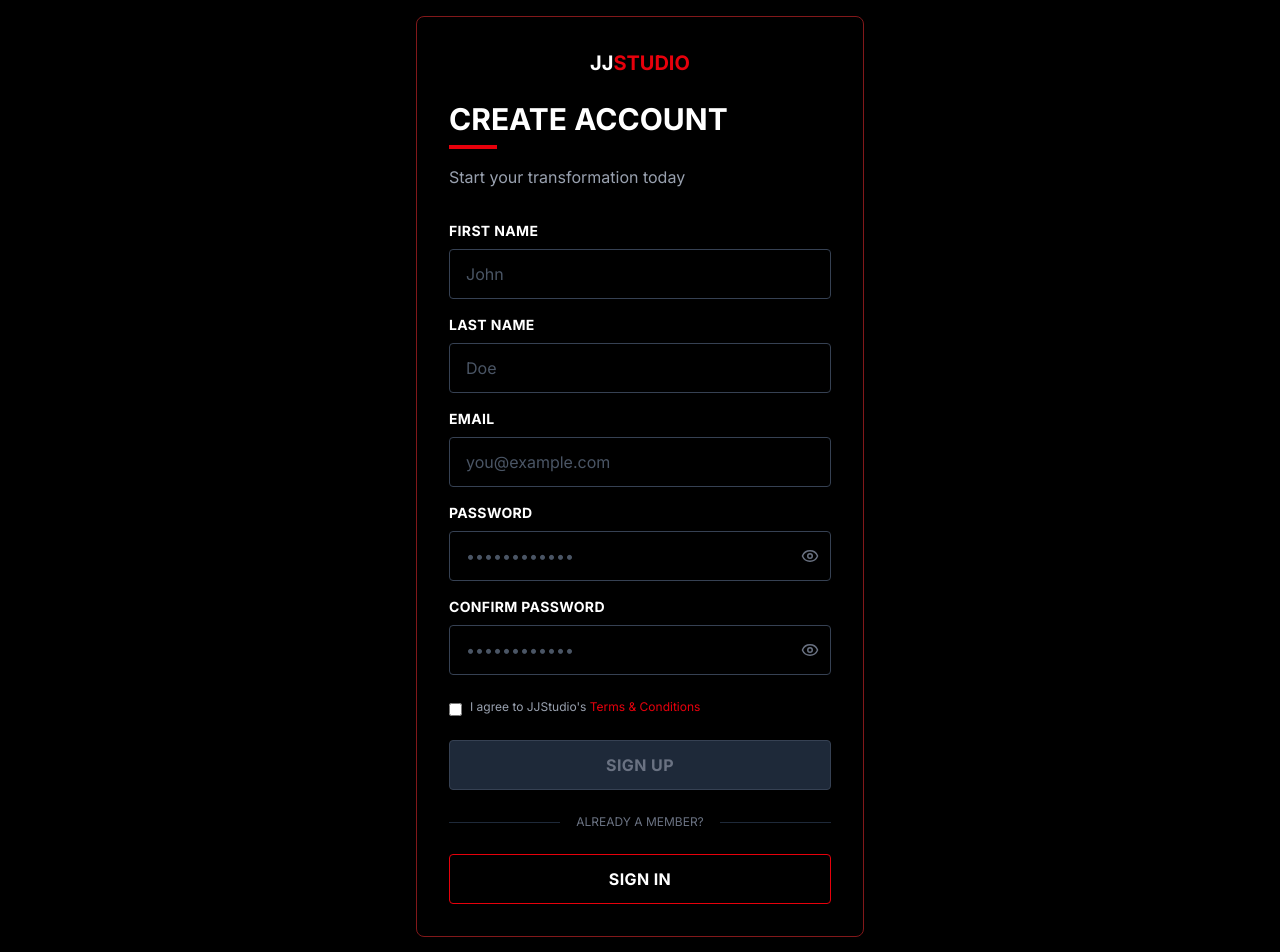
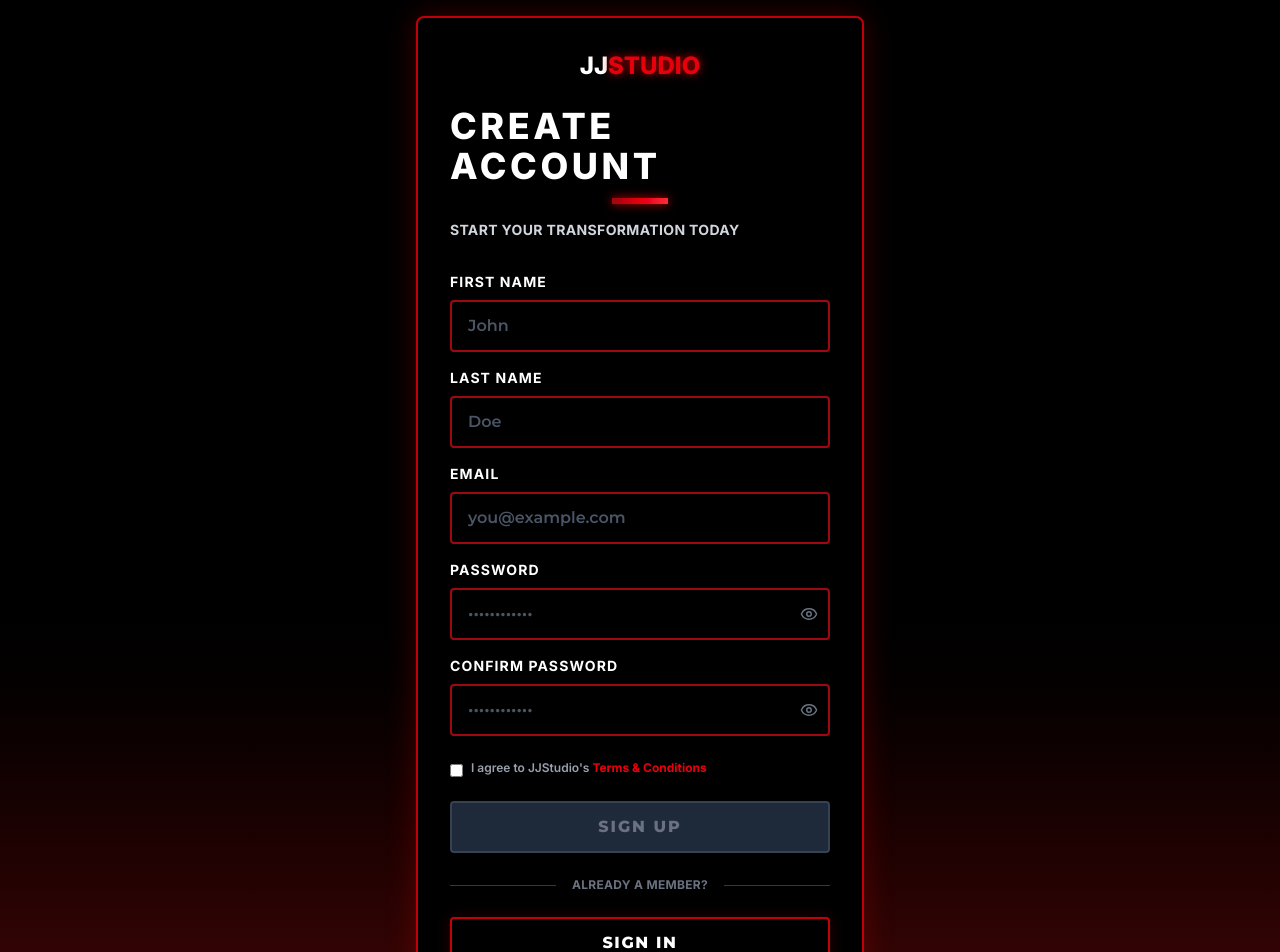
Before and after one commit to JGrayeb/JJStudio, a Next.js app: page /signup in a window 1280 px wide. Shown: the top 952 px of the page. Built offline with nearby package versions, Linux system fonts and the light colour scheme; no server answers.

Commit message:
Register botton

```diff
--- a/app/dashboard/page.tsx
+++ b/app/dashboard/page.tsx
@@ -8,7 +8,7 @@ import { useAuth } from '@/app/hooks/useAuth';
 
 export default function DashboardPage() {
   const supabase = createClient();
-  const { user, profile, signOut, loading: authLoading } = useAuth();
+  const { user, userProfile, signOut, loading: authLoading } = useAuth();
   const router = useRouter();
 
   const [trainers, setTrainers] = useState<any[]>([]);
@@ -95,7 +95,7 @@ export default function DashboardPage() {
       <header className="bg-black border-b border-white/5">
         <div className="max-w-7xl mx-auto px-6 py-6 flex items-center justify-between">
           <div>
-            <h1 className="text-2xl font-black">Welcome, {profile?.full_name ?? 'User'}</h1>
+            <h1 className="text-2xl font-black">Welcome, {userProfile?.first_name && userProfile?.last_name ? `${userProfile.first_name} ${userProfile.last_name}` : 'User'}</h1>
             <p className="text-sm text-white/50">Book sessions with our trainers</p>
           </div>
           <div className="flex items-center gap-4">
--- a/app/layout.js
+++ b/app/layout.js
@@ -8,7 +8,7 @@ export const metadata = {
   openGraph: {
     title: "JJStudio — Trust The Process",
     description: "Your first class is on us. No commitment. Just show up.",
-    url: "https://jjstudio.com",
+    url: "https://jjstudio.mx",
     siteName: "JJStudio",
     images: [
       {
--- a/app/signup/page.tsx
+++ b/app/signup/page.tsx
@@ -1,3 +1,4 @@
+
 'use client';
 
 import { useState, useEffect } from 'react';
@@ -110,7 +111,7 @@ const { error: profileError } = await supabase
         console.error('Profile creation error:', profileError);
         setError(`Failed to create profile: ${profileError.message}`);
         setIsLoading(false);
-  return;  // ← Stop here, don't continue
+        return;
       }
 
       setSignupSuccess(true);
@@ -124,13 +125,13 @@ const { error: profileError } = await supabase
 
   if (verificationState === 'verified') {
     return (
-      <div className="min-h-screen bg-black flex items-center justify-center p-4">
+      <div className="min-h-screen bg-gradient-to-b from-black via-black to-red-950 flex items-center justify-center p-4" style={{ fontFamily: 'Montserrat, sans-serif' }}>
         <div className="w-full max-w-md text-center">
-          <div className="bg-black border border-red-900 rounded-lg shadow-2xl p-8">
-            <CheckCircle size={64} className="text-red-600 mx-auto mb-6" />
-            <h1 className="text-3xl font-bold text-white mb-2">Email Verified!</h1>
-            <p className="text-gray-400 mb-6">Your account verified. Redirecting...</p>
-            <Loader size={24} className="text-red-600 animate-spin mx-auto" />
+          <div className="bg-black border-2 border-red-700 rounded-lg shadow-2xl p-8" style={{ boxShadow: '0 0 30px rgba(255, 0, 0, 0.25)' }}>
+            <CheckCircle size={64} className="text-red-600 mx-auto mb-6" style={{ filter: 'drop-shadow(0 0 10px #CC0000)' }} />
+            <h1 className="text-3xl font-black text-white mb-2" style={{ fontWeight: 800, letterSpacing: '0.08em' }}>EMAIL VERIFIED!</h1>
+            <p className="text-gray-400 mb-6 font-bold">Your account verified. Redirecting...</p>
+            <Loader size={24} className="text-red-600 animate-spin mx-auto" style={{ filter: 'drop-shadow(0 0 8px #CC0000)' }} />
           </div>
         </div>
       </div>
@@ -139,19 +140,19 @@ const { error: profileError } = await supabase
 
   if (signupSuccess) {
     return (
-      <div className="min-h-screen bg-black flex items-center justify-center p-4">
+      <div className="min-h-screen bg-gradient-to-b from-black via-black to-red-950 flex items-center justify-center p-4" style={{ fontFamily: 'Montserrat, sans-serif' }}>
         <div className="w-full max-w-md">
-          <div className="bg-black border border-red-900 rounded-lg shadow-2xl p-8 text-center">
-            <Mail size={64} className="text-red-600 mx-auto mb-6" />
-            <h1 className="text-3xl font-bold text-white mb-2">Verify Your Email</h1>
-            <div className="h-1 w-12 bg-red-600 mx-auto mb-4" />
-            <div className="bg-red-900/20 border border-red-600 rounded p-4 mb-6">
-              <p className="text-gray-300 text-sm mb-2">Verification link sent to:</p>
-              <p className="text-red-400 font-semibold break-all">{email}</p>
+          <div className="bg-black border-2 border-red-700 rounded-lg shadow-2xl p-8 text-center" style={{ boxShadow: '0 0 30px rgba(255, 0, 0, 0.25)' }}>
+            <Mail size={64} className="text-red-600 mx-auto mb-6" style={{ filter: 'drop-shadow(0 0 10px #CC0000)' }} />
+            <h1 className="text-3xl font-black text-white mb-4" style={{ fontWeight: 800, letterSpacing: '0.08em' }}>VERIFY YOUR EMAIL</h1>
+            <div className="h-1.5 w-16 bg-gradient-to-r from-red-900 to-red-600 mx-auto mb-6" style={{ boxShadow: '0 0 10px #CC0000' }} />
+            <div className="bg-red-900/20 border-2 border-red-700 rounded p-4 mb-6" style={{ boxShadow: '0 0 15px rgba(200, 0, 0, 0.2)' }}>
+              <p className="text-gray-300 text-sm mb-2 font-bold">VERIFICATION LINK SENT TO:</p>
+              <p className="text-red-400 font-bold break-all text-base">{email}</p>
             </div>
-            <p className="text-gray-400 text-sm mb-6">Click the link in your email to verify and auto-login.</p>
+            <p className="text-gray-300 text-sm mb-6 font-semibold">Click the link in your email to verify and auto-login.</p>
             <div className="border-t border-gray-800 pt-6">
-              <p className="text-gray-500 text-xs mb-4">Didn't receive email?</p>
+              <p className="text-gray-500 text-xs mb-4 font-bold">DIDN'T RECEIVE EMAIL?</p>
               <button
                 onClick={() => {
                   setSignupSuccess(false);
@@ -162,12 +163,12 @@ const { error: profileError } = await supabase
                   setConfirmPassword('');
                   setError('');
                 }}
-                className="text-red-600 hover:text-red-500 font-semibold text-sm"
+                className="text-red-600 hover:text-red-400 font-bold text-sm transition-colors uppercase tracking-wide"
               >
-                Try another email
+                TRY ANOTHER EMAIL
               </button>
             </div>
-            <p className="text-gray-600 text-xs mt-8 uppercase tracking-wider">Check spam folder</p>
+            <p className="text-gray-600 text-xs mt-8 uppercase tracking-widest font-bold">CHECK SPAM FOLDER</p>
           </div>
         </div>
       </div>
@@ -175,69 +176,85 @@ const { error: profileError } = await supabase
   }
 
   return (
-    <div className="min-h-screen bg-black flex items-center justify-center p-4">
+    <div className="min-h-screen bg-gradient-to-b from-black via-black to-red-950 flex items-center justify-center p-4" style={{ fontFamily: 'Montserrat, sans-serif' }}>
+      <style>{`
+        @import url('https://fonts.googleapis.com/css2?family=Montserrat:wght@400;600;700;800&display=swap');
+
+        input:focus {
+          box-shadow: 0 0 20px rgba(200, 0, 0, 0.4), inset 0 0 10px rgba(200, 0, 0, 0.1) !important;
+        }
+
+        button:not(:disabled):hover {
+          box-shadow: 0 0 25px rgba(200, 0, 0, 0.5) !important;
+          transform: translateY(-2px);
+        }
+      `}</style>
+
       <div className="w-full max-w-md">
-        <div className="bg-black border border-red-900 rounded-lg shadow-2xl p-8">
+        <div className="bg-black border-2 border-red-700 rounded-lg p-8" style={{ boxShadow: '0 0 30px rgba(200, 0, 0, 0.3)' }}>
           <div className="mb-8">
             <div className="text-center mb-6">
-              <span className="text-white font-bold text-xl">JJ</span>
-              <span className="text-red-600 font-bold text-xl">STUDIO</span>
+              <span className="text-white font-black text-2xl" style={{ fontWeight: 800 }}>JJ</span>
+              <span className="text-red-600 font-black text-2xl" style={{ fontWeight: 800, textShadow: '0 0 8px #CC0000' }}>STUDIO</span>
             </div>
-            <h1 className="text-3xl font-bold text-white mb-2">CREATE ACCOUNT</h1>
-            <div className="h-1 w-12 bg-red-600 mb-4" />
-            <p className="text-gray-400">Start your transformation today</p>
+            <h1 className="text-4xl font-black text-white mb-3" style={{ fontWeight: 800, letterSpacing: '0.1em' }}>CREATE ACCOUNT</h1>
+            <div className="h-1.5 w-14 bg-gradient-to-r from-red-800 via-red-600 to-red-500 mx-auto mb-4" style={{ boxShadow: '0 0 10px #CC0000' }} />
+            <p className="text-gray-300 font-bold uppercase tracking-wide text-sm">START YOUR TRANSFORMATION TODAY</p>
           </div>
 
           {error && (
-            <div className="mb-6 p-4 bg-red-900/20 border border-red-600 rounded flex items-start gap-3">
-              <div className="text-red-600 mt-0.5">⚠️</div>
-              <p className="text-red-400 text-sm">{error}</p>
+            <div className="mb-6 p-4 bg-red-900/30 border-2 border-red-700 rounded flex items-start gap-3" style={{ boxShadow: '0 0 15px rgba(200, 0, 0, 0.2)' }}>
+              <div className="text-red-600 mt-0.5 font-bold text-lg">⚠️</div>
+              <p className="text-red-400 text-sm font-semibold">{error}</p>
             </div>
           )}
 
           <form onSubmit={handleSubmit} className="space-y-4">
             <div>
-              <label className="block text-sm font-bold text-white mb-2 uppercase tracking-wide">First Name</label>
+              <label className="block text-sm font-bold text-white mb-2 uppercase tracking-wide" style={{ fontWeight: 700, letterSpacing: '0.08em' }}>First Name</label>
               <input
                 type="text"
                 value={firstName}
                 onChange={(e) => setFirstName(e.target.value)}
                 onFocus={() => setError('')}
                 placeholder="John"
-                className="w-full px-4 py-3 bg-black border border-gray-700 rounded text-white placeholder-gray-600 focus:outline-none focus:border-red-600 transition"
+                className="w-full px-4 py-3 bg-black border-2 border-red-800 rounded text-white placeholder-gray-600 focus:outline-none focus:border-red-600 transition font-semibold"
+                style={{ fontFamily: 'Montserrat, sans-serif', fontWeight: 600 }}
                 disabled={isLoading}
               />
             </div>
 
             <div>
-              <label className="block text-sm font-bold text-white mb-2 uppercase tracking-wide">Last Name</label>
+              <label className="block text-sm font-bold text-white mb-2 uppercase tracking-wide" style={{ fontWeight: 700, letterSpacing: '0.08em' }}>Last Name</label>
               <input
                 type="text"
                 value={lastName}
                 onChange={(e) => setLastName(e.target.value)}
                 onFocus={() => setError('')}
                 placeholder="Doe"
-                className="w-full px-4 py-3 bg-black border border-gray-700 rounded text-white placeholder-gray-600 focus:outline-none focus:border-red-600 transition"
+                className="w-full px-4 py-3 bg-black border-2 border-red-800 rounded text-white placeholder-gray-600 focus:outline-none focus:border-red-600 transition font-semibold"
+                style={{ fontFamily: 'Montserrat, sans-serif', fontWeight: 600 }}
                 disabled={isLoading}
               />
             </div>
 
             <div>
-              <label className="block text-sm font-bold text-white mb-2 uppercase tracking-wide">Email</label>
+              <label className="block text-sm font-bold text-white mb-2 uppercase tracking-wide" style={{ fontWeight: 700, letterSpacing: '0.08em' }}>Email</label>
               <input
                 type="email"
                 value={email}
                 onChange={(e) => setEmail(e.target.value)}
                 onFocus={() => setError('')}
                 placeholder="you@example.com"
-                className="w-full px-4 py-3 bg-black border border-gray-700 rounded text-white placeholder-gray-600 focus:outline-none focus:border-red-600 transition"
+                className="w-full px-4 py-3 bg-black border-2 border-red-800 rounded text-white placeholder-gray-600 focus:outline-none focus:border-red-600 transition font-semibold"
+                style={{ fontFamily: 'Montserrat, sans-serif', fontWeight: 600 }}
                 disabled={isLoading}
               />
-              {email && !isEmailValid && <p className="text-red-500 text-xs mt-1">Invalid email</p>}
+              {email && !isEmailValid && <p className="text-red-500 text-xs mt-1 font-bold">Invalid email</p>}
             </div>
 
             <div>
-              <label className="block text-sm font-bold text-white mb-2 uppercase tracking-wide">Password</label>
+              <label className="block text-sm font-bold text-white mb-2 uppercase tracking-wide" style={{ fontWeight: 700, letterSpacing: '0.08em' }}>Password</label>
               <div className="relative">
                 <input
                   type={showPassword ? 'text' : 'password'}
@@ -245,23 +262,24 @@ const { error: profileError } = await supabase
                   onChange={(e) => setPassword(e.target.value)}
                   onFocus={() => setError('')}
                   placeholder="••••••••••••"
-                  className="w-full px-4 py-3 bg-black border border-gray-700 rounded text-white placeholder-gray-600 focus:outline-none focus:border-red-600 transition"
+                  className="w-full px-4 py-3 bg-black border-2 border-red-800 rounded text-white placeholder-gray-600 focus:outline-none focus:border-red-600 transition font-semibold pr-12"
+                  style={{ fontFamily: 'Montserrat, sans-serif', fontWeight: 600 }}
                   disabled={isLoading}
                 />
                 <button
                   type="button"
                   onClick={() => setShowPassword(!showPassword)}
-                  className="absolute right-3 top-1/2 -translate-y-1/2 text-gray-500 hover:text-gray-300"
+                  className="absolute right-3 top-1/2 -translate-y-1/2 text-gray-500 hover:text-red-600 transition"
                   disabled={isLoading}
                 >
                   {showPassword ? <EyeOff size={18} /> : <Eye size={18} />}
                 </button>
               </div>
-              {password && !isPasswordValid && <p className="text-red-500 text-xs mt-1">Min 8 characters</p>}
+              {password && !isPasswordValid && <p className="text-red-500 text-xs mt-1 font-bold">Min 8 characters</p>}
             </div>
 
             <div>
-              <label className="block text-sm font-bold text-white mb-2 uppercase tracking-wide">Confirm Password</label>
+              <label className="block text-sm font-bold text-white mb-2 uppercase tracking-wide" style={{ fontWeight: 700, letterSpacing: '0.08em' }}>Confirm Password</label>
               <div className="relative">
                 <input
                   type={showConfirmPassword ? 'text' : 'password'}
@@ -269,34 +287,41 @@ const { error: profileError } = await supabase
                   onChange={(e) => setConfirmPassword(e.target.value)}
                   onFocus={() => setError('')}
                   placeholder="••••••••••••"
-                  className="w-full px-4 py-3 bg-black border border-gray-700 rounded text-white placeholder-gray-600 focus:outline-none focus:border-red-600 transition"
+                  className="w-full px-4 py-3 bg-black border-2 border-red-800 rounded text-white placeholder-gray-600 focus:outline-none focus:border-red-600 transition font-semibold pr-12"
+                  style={{ fontFamily: 'Montserrat, sans-serif', fontWeight: 600 }}
                   disabled={isLoading}
                 />
                 <button
                   type="button"
                   onClick={() => setShowConfirmPassword(!showConfirmPassword)}
-                  className="absolute right-3 top-1/2 -translate-y-1/2 text-gray-500 hover:text-gray-300"
+                  className="absolute right-3 top-1/2 -translate-y-1/2 text-gray-500 hover:text-red-600 transition"
                   disabled={isLoading}
                 >
                   {showConfirmPassword ? <EyeOff size={18} /> : <Eye size={18} />}
                 </button>
               </div>
-              {confirmPassword && !isPasswordMatch && <p className="text-red-500 text-xs mt-1">Passwords do not match</p>}
+              {confirmPassword && !isPasswordMatch && <p className="text-red-500 text-xs mt-1 font-bold">Passwords do not match</p>}
             </div>
 
             <div className="flex items-start gap-2 pt-2">
               <input type="checkbox" id="terms" className="mt-1 accent-red-600" required />
-              <label htmlFor="terms" className="text-xs text-gray-400">
-                I agree to JJStudio's <a href="/terms" className="text-red-600 hover:text-red-500">Terms & Conditions</a>
+              <label htmlFor="terms" className="text-xs text-gray-400 font-semibold">
+                I agree to JJStudio's <a href="/terms" className="text-red-600 hover:text-red-400 font-bold">Terms & Conditions</a>
               </label>
             </div>
 
             <button
               type="submit"
               disabled={!isFormValid}
-              className={`w-full py-3 rounded font-bold uppercase tracking-wide flex items-center justify-center gap-2 transition mt-6 ${
-                isFormValid ? 'bg-red-600 hover:bg-red-700 text-white cursor-pointer' : 'bg-gray-800 text-gray-500 cursor-not-allowed border border-gray-700'
+              className={`w-full py-3 rounded font-black uppercase tracking-wide flex items-center justify-center gap-2 transition mt-6 ${
+                isFormValid ? 'bg-red-600 hover:bg-red-700 text-white cursor-pointer border-2 border-red-500' : 'bg-gray-800 text-gray-500 cursor-not-allowed border-2 border-gray-700'
               }`}
+              style={{
+                fontWeight: 800,
+                letterSpacing: '0.12em',
+                boxShadow: isFormValid ? '0 0 20px rgba(200, 0, 0, 0.3)' : 'none',
+                fontFamily: 'Montserrat, sans-serif',
+              }}
             >
               {isLoading ? (
                 <>
@@ -310,20 +335,26 @@ const { error: profileError } = await supabase
           </form>
 
           <div className="my-6 flex items-center gap-4">
-            <div className="flex-1 h-px bg-gray-800" />
-            <span className="text-xs text-gray-500 uppercase">Already a member?</span>
-            <div className="flex-1 h-px bg-gray-800" />
+            <div className="flex-1 h-px bg-red-900" />
+            <span className="text-xs text-gray-500 uppercase font-bold tracking-wide">Already a member?</span>
+            <div className="flex-1 h-px bg-red-900" />
           </div>
 
           <a
             href="/login"
-            className="w-full py-3 rounded font-bold text-center bg-black border border-red-600 hover:bg-red-600/10 text-white transition uppercase tracking-wide block"
+            className="w-full py-3 rounded font-black text-center bg-black border-2 border-red-700 hover:bg-red-700/10 text-white transition uppercase tracking-wide block"
+            style={{
+              fontWeight: 800,
+              letterSpacing: '0.1em',
+              boxShadow: '0 0 15px rgba(200, 0, 0, 0.2)',
+              fontFamily: 'Montserrat, sans-serif',
+            }}
           >
             Sign In
           </a>
         </div>
 
-        <p className="text-center text-gray-600 text-xs mt-6 uppercase tracking-wider">Commit to your goal. Pick the plan that fits.</p>
+        <p className="text-center text-gray-600 text-xs mt-6 uppercase tracking-wider font-bold">Commit to your goal. Pick the plan that fits.</p>
       </div>
     </div>
   );
```
Also changed, not shown: app/page.js (+14 -8 lines). Lines whose indentation alone changed are shown as unchanged.
